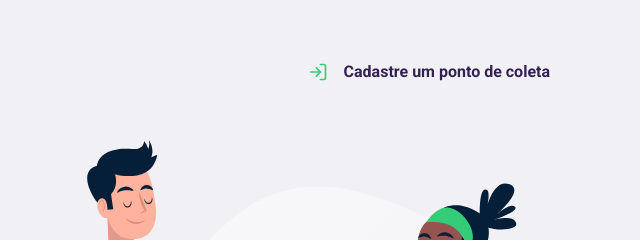
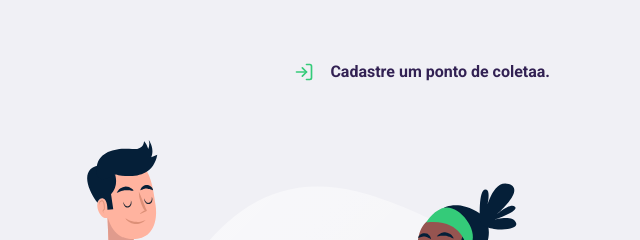
Before and after one commit to gabipires/Ecoleta_Rocketseat_NLW01, a website: page src/views/index.html in a window 1280 px wide. Shown: the top 240 px of the page, 640-1280 px from the left. Drawn offline with nearby package versions, Linux system fonts and the light colour scheme; files that its build step writes are made by us from their sources; files whose address does not match are found by name.

Commit message:
refresh index.html

```diff
--- a/src/views/index.html
+++ b/src/views/index.html
@@ -13,7 +13,7 @@
             <img src="/assets/logo.svg" alt="Logo">
             <a href="/create-point">
                 <span></span>
-                Cadastre um ponto de coleta
+                Cadastre um ponto de coletaa.
             </a>
         </header>
 
```
